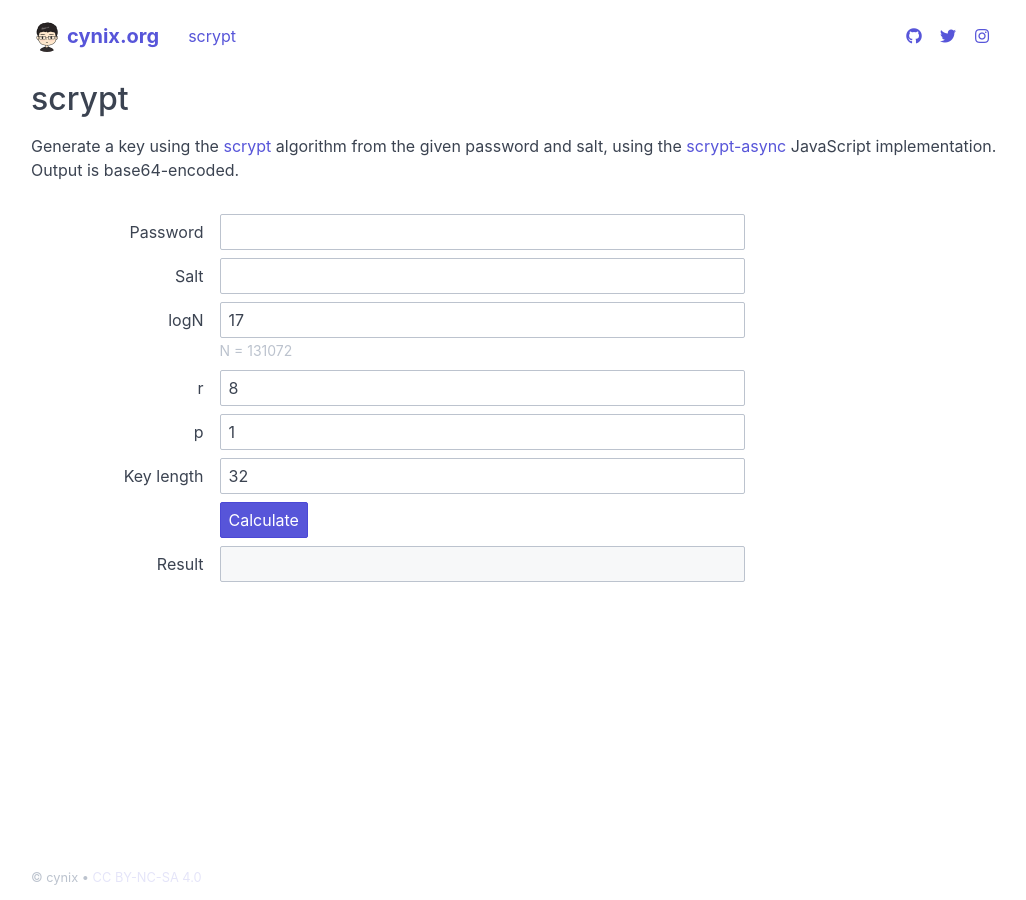
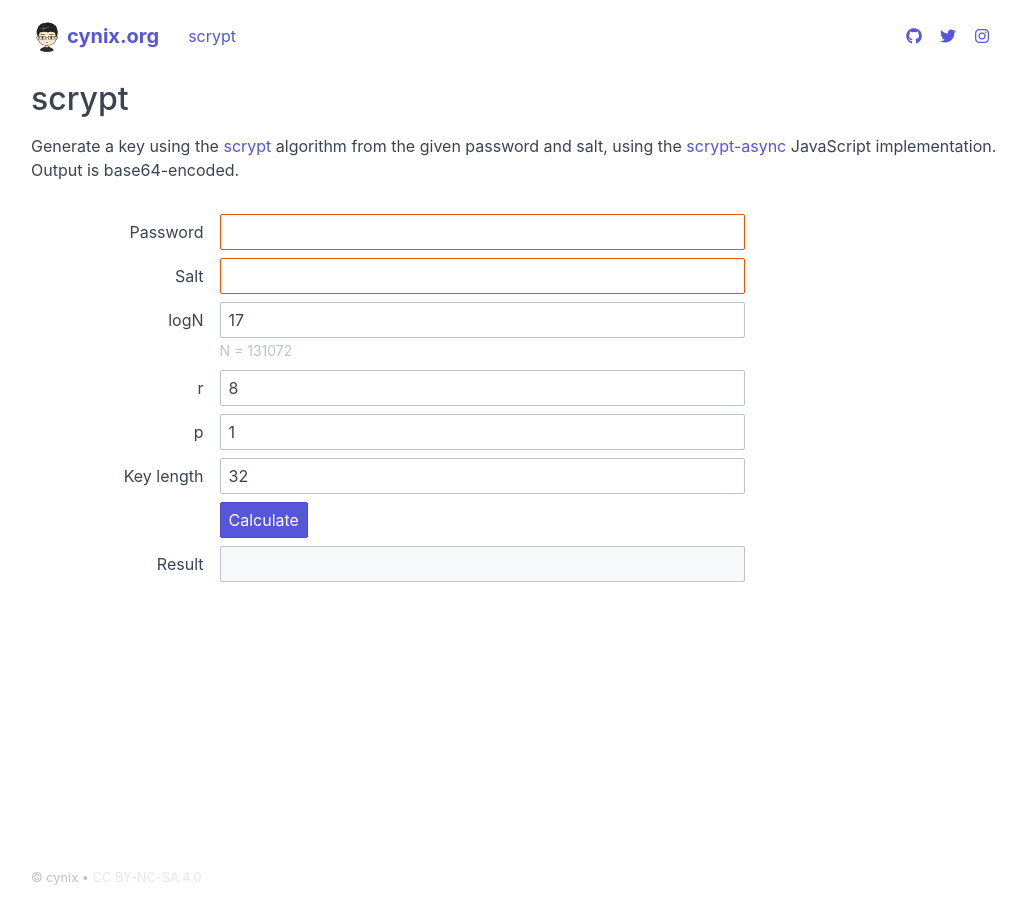
Before and after one commit to cynix/cynix.github.io, a Jekyll site: the page built from tools/scrypt.html, in a window 1280 px wide. Shown: the whole page, without its empty margins (125-1151 px from the left). Built offline with Jekyll 4.4.1, drawn with Linux system fonts in a browser that asks for light colours; nearby versions of some CDN libraries.

Commit message:
Tweak scrypt form

```diff
--- a/tools/scrypt.html
+++ b/tools/scrypt.html
@@ -11,37 +11,37 @@ layout: page
 
 <div class="columns">
   <div class="column col-9 col-sm-12">
-    <form class="form-horizontal" name="scrypt">
+    <form class="form-horizontal" id="scrypt" name="scrypt">
       <div class="form-group">
         <div class="column col-3 col-sm-12"><label class="form-label text-right" for="scrypt-password">Password</label></div>
-        <div class="column col-9 col-sm-12"><input class="form-input" id="scrypt-password" name="password" type="password" size="64"></div>
+        <div class="column col-9 col-sm-12"><input class="form-input" id="scrypt-password" name="password" type="password" size="64" required></div>
       </div>
       <div class="form-group">
         <div class="column col-3 col-sm-12"><label class="form-label text-right" for="scrypt-salt">Salt</label></div>
-        <div class="column col-9 col-sm-12"><input class="form-input" id="scrypt-salt" name="salt" type="text" size="64"></div>
+        <div class="column col-9 col-sm-12"><input class="form-input text-monospace" id="scrypt-salt" name="salt" type="text" size="64" required></div>
       </div>
       <div class="form-group">
         <div class="column col-3 col-sm-12"><label class="form-label text-right" for="scrypt-logN">logN</label></div>
         <div class="column col-9 col-sm-12">
-          <input class="form-input" id="scrypt-logN" name="logN" type="number" pattern="[1-9][0-9]*" value="17" size="4" oninput="updateN();">
+          <input class="form-input" id="scrypt-logN" name="logN" type="number" pattern="^[1-9][0-9]{0,1}" value="17" min="1" max="32" required>
           <span class="form-input-hint" id="scrypt-N"></span>
         </div>
       </div>
       <div class="form-group">
         <div class="column col-3 col-sm-12"><label class="form-label text-right" for="scrypt-r">r</label></div>
-        <div class="column col-9 col-sm-12"><input class="form-input" id="scrypt-r" name="r" type="number" pattern="[1-9][0-9]*" value="8" size="4"></div>
+        <div class="column col-9 col-sm-12"><input class="form-input" id="scrypt-r" name="r" type="number" pattern="^[1-9][0-9]{0,2}$" value="8" min="1" max="128" required></div>
       </div>
       <div class="form-group">
         <div class="column col-3 col-sm-12"><label class="form-label text-right" for="scrypt-p">p</label></div>
-        <div class="column col-9 col-sm-12"><input class="form-input" id="scrypt-p" name="p" type="number" pattern="[1-9][0-9]*" value="1" size="4"></div>
+        <div class="column col-9 col-sm-12"><input class="form-input" id="scrypt-p" name="p" type="number" pattern="^[1-9][0-9]{0,1}$" value="1" min="1" max="32" required></div>
       </div>
       <div class="form-group">
         <div class="column col-3 col-sm-12"><label class="form-label text-right" for="scrypt-dkLen">Key length</label></div>
-        <div class="column col-9 col-sm-12"><input class="form-input" id="scrypt-dkLen" name="dkLen" type="number" pattern="[1-9][0-9]*" value="32" size="4"></div>
+        <div class="column col-9 col-sm-12"><input class="form-input" id="scrypt-dkLen" name="dkLen" type="number" pattern="^[1-9][0-9]{0,2}$" value="32" min="8" max="128" required></div>
       </div>
       <div class="form-group">
         <div class="column col-3 col-sm-12"></div>
-        <div class="column col-9 col-sm-12"><button class="btn btn-primary" id="scrypt-go" type="button" onclick="calculate();">Calculate</button></div>
+        <div class="column col-9 col-sm-12"><button class="btn btn-primary" id="scrypt-go">Calculate</button></div>
       </div>
       <div class="form-group">
         <div class="column col-3 col-sm-12"><label class="form-label text-right" for="scrypt-result">Result</label></div>
@@ -99,7 +103,8 @@ layout: page
           go.disabled = false;
         }
       });
-  }
+    };
 
     updateN();
+  })();
 </script>
```
Also changed, not shown: other parts of tools/scrypt.html (+5 -1 lines). Lines whose indentation alone changed are shown as unchanged.
